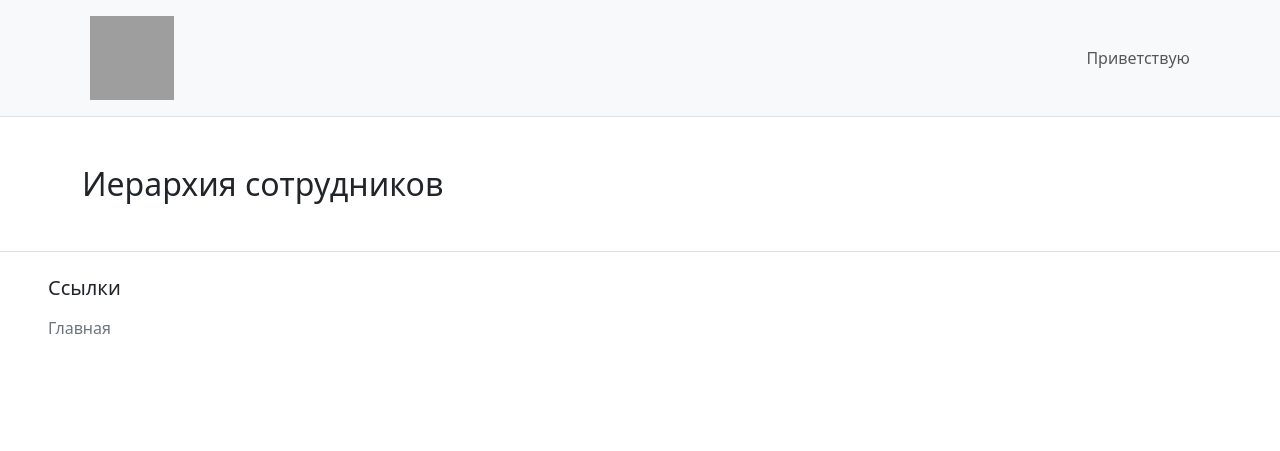
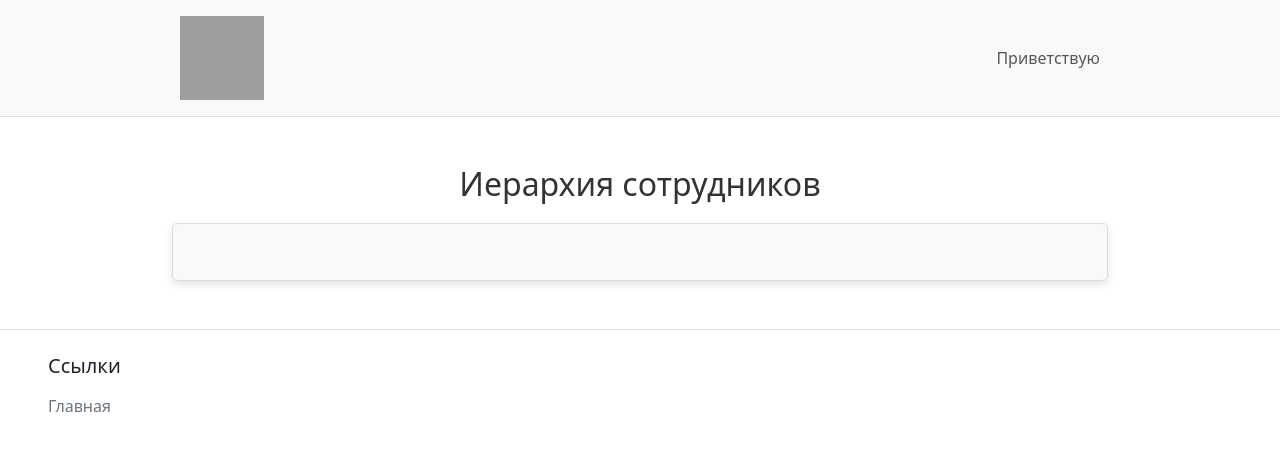
Before and after one commit to Asgef/abz_agency_test_task, a Django app: page / in a window 1280 px wide. Shown: the top 451 px of the page. Run offline with Django 5.2, Linux system fonts and the light colour scheme; data that the repository does not hold is empty; parts of the project's set-up code (start-up, migrations or seed data) failed here and were passed over; some libraries are stand-ins or nearby versions; grey boxes are pictures that could not be loaded.

Commit message:
Added styling of hierarchy levels

```diff
--- a/employee_tree/settings.py
+++ b/employee_tree/settings.py
@@ -124,7 +124,9 @@ USE_TZ = True
 # Static files (CSS, JavaScript, Images)
 # https://docs.djangoproject.com/en/5.1/howto/static-files/
 
-STATIC_URL = 'static/'
+STATIC_URL = '/static/'
+
+STATIC_ROOT = os.path.join(BASE_DIR, 'static')
 
 MEDIA_URL = '/media/'
 MEDIA_ROOT = os.path.join(BASE_DIR, 'media')
--- a/employee_tree/static/employee_tree/css/employee_tree.css
+++ b/employee_tree/static/employee_tree/css/employee_tree.css
@@ -1,6 +1,15 @@
+
+.employee-tree {
+    border: 1px solid #ddd;
+    border-radius: 5px;
+    padding: 20px;
+    background-color: #f9f9f9;
+    box-shadow: 0 4px 8px rgba(0, 0, 0, 0.1);
+}
 
 .employee-tree ul {
     list-style-type: none;
+    padding-left: 0;
 }
 
 .employee-tree ul ul {
@@ -12,3 +21,45 @@
 .employee-tree li {
     margin: 10px 0;
 }
+
+.employee-tree details {
+    padding: 10px;
+    border: 1px solid #e0e0e0;
+    border-radius: 5px;
+    margin-bottom: 10px;
+}
+
+.employee-tree summary {
+    cursor: pointer;
+    font-weight: bold;
+}
+
+.employee-tree summary:hover {
+    color: #007bff;
+}
+
+/* Чередующийся фон для уровней иерархии */
+.details-even {
+    background-color: #f0f0f0;
+}
+
+.details-odd {
+    background-color: #ffffff;
+}
+
+/* Границы */
+.level-0, .level-1, .level-2, .level-3, .level-4 {
+    border-left: 2px solid #ccc;
+    padding-left: 15px;
+}
+
+.container {
+    max-width: 960px;
+    margin: 0 auto;
+}
+
+h2 {
+    margin-bottom: 20px;
+    text-align: center;
+    color: #333;
+}
--- a/employee_tree/static/employee_tree/js/employee_tree.js
+++ b/employee_tree/static/employee_tree/js/employee_tree.js
@@ -1,7 +1,6 @@
-
 document.addEventListener('DOMContentLoaded', function() {
     // Функция для обработки элемента <details> и загрузки подчиненных
-        function loadChildren(detailElement) {
+    function loadChildren(detailElement, level = 0) {
         if (detailElement.open && !detailElement.dataset.loaded) {
             const employeeId = detailElement.dataset.employeeId;
 
@@ -10,10 +9,12 @@
                 .then(response => response.json())
                 .then(children => {
                     const ulElement = detailElement.querySelector('ul');
-                        children.forEach(child => {
+                    children.forEach((child, index) => {
                         const li = document.createElement('li');
+                        const newLevel = level + 1;
+                        const detailsClass = newLevel % 2 === 0 ? 'details-even' : 'details-odd';
                         li.innerHTML = `
-                                <details data-employee-id="${child.id}">
+                            <details data-employee-id="${child.id}" class="${detailsClass}">
                                 <summary><strong>${child.position}: ${child.name}</strong></summary>
                                 <ul></ul>
                             </details>`;
@@ -22,7 +23,7 @@
                         // Обработчик для вновь добавленного элемента <details>
                         const newDetailElement = li.querySelector('details');
                         newDetailElement.addEventListener('toggle', function() {
-                                loadChildren(newDetailElement);
+                            loadChildren(newDetailElement, newLevel);
                         });
                     });
                     detailElement.dataset.loaded = 'true';
@@ -34,13 +35,15 @@
     }
 
     // Обработчик уровней <details>
-        document.querySelectorAll('details[data-employee-id]').forEach(function(detailElement) {
+    document.querySelectorAll('details[data-employee-id]').forEach(function(detailElement, index) {
+        const level = 0;
+        const detailsClass = level % 2 === 0 ? 'details-even' : 'details-odd';
+        detailElement.classList.add(detailsClass);
         detailElement.addEventListener('toggle', function() {
-                loadChildren(detailElement);
+            loadChildren(detailElement, level);
         });
     });
 });
-
 
 document.addEventListener('DOMContentLoaded', function() {
     // Развернуть первый и второй уровень иерархии
--- a/employee_tree/templates/home_page.html
+++ b/employee_tree/templates/home_page.html
@@ -5,24 +5,13 @@
 {% block content %}
 <div class="container mt-5">
     <h2>Иерархия сотрудников</h2>
-    <div id="employee-tree">
-        <ul>
+    <div id="employee-tree" class="employee-tree">
+        <ul class="level-0">
             {% for employee in employees %}
                 <li>
                     <details data-employee-id="{{ employee.id }}">
                         <summary><strong>{{ employee.position }}: {{ employee.name }}</strong></summary>
-                        <ul>
-                            {% for sub_employee in employees %}
-                                {% if sub_employee.manager_id == employee.id %}
-                                    <li>
-                                        <details data-employee-id="{{ sub_employee.id }}">
-                                            <summary><strong>{{ sub_employee.position }}: {{ sub_employee.name }}</strong></summary>
-                                            <ul></ul> <!-- Пустой список для AJAX -->
-                                        </details>
-                                    </li>
-                                {% endif %}
-                            {% endfor %}
-                        </ul>
+                        <ul></ul> <!-- Пустой список для AJAX -->
                     </details>
                 </li>
             {% endfor %}
```
Also changed, not shown: employee_tree/templates/layouts/base.html (+3 -27 lines), 1 other file. Lines whose indentation alone changed are shown as unchanged.
